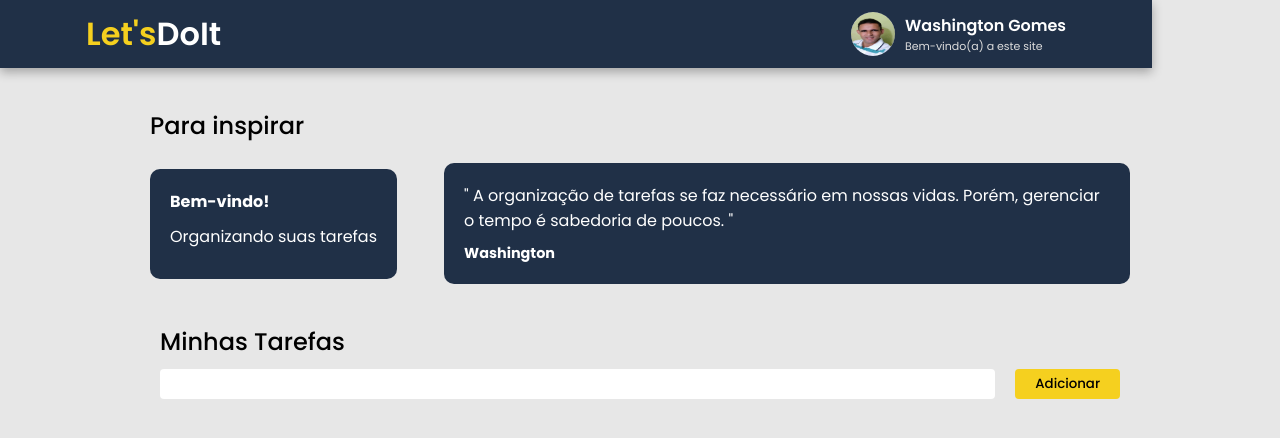
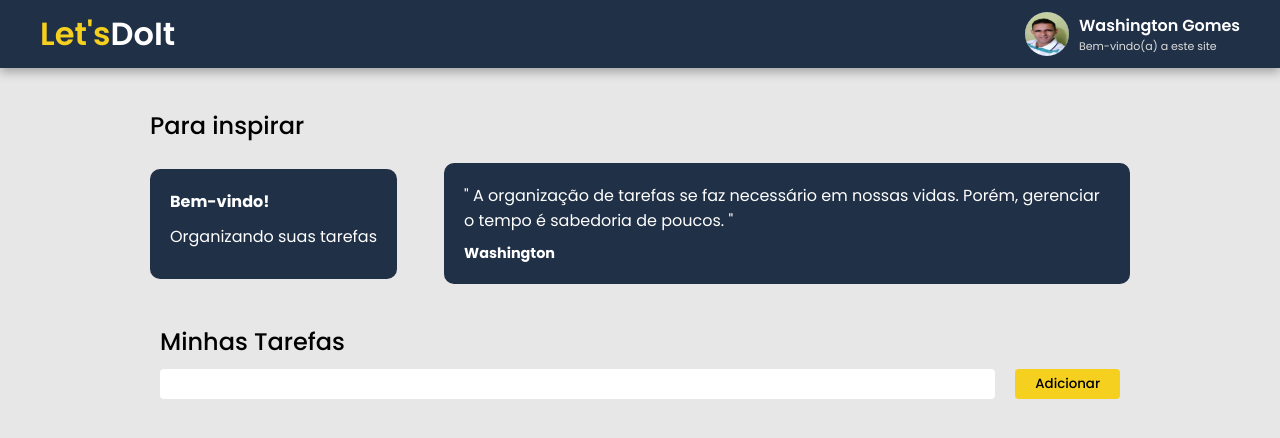
Before and after one commit to washingtongomes/web-challenge1, a React (Create React App) app: page / in a window 1280 px wide. Shown: the top 438 px of the page. Built offline with nearby package versions, Linux system fonts and the light colour scheme; the HTML template or start-up script is replaced by a standard one.

Commit message:
Update styles.css

```diff
--- a/src/components/Header/styles.css
+++ b/src/components/Header/styles.css
@@ -1,5 +1,5 @@
 #header {
-  width: 90%;
+  width: 100%;
   padding: 10px 0;
   background-color: rgb(32, 48, 71);
   color: white;
@@ -7,7 +7,7 @@
 }
 
 #header nav {
-  max-width: 980px;
+  max-width: 1200px;
   margin: 0 auto;
 
   display: flex;
```
